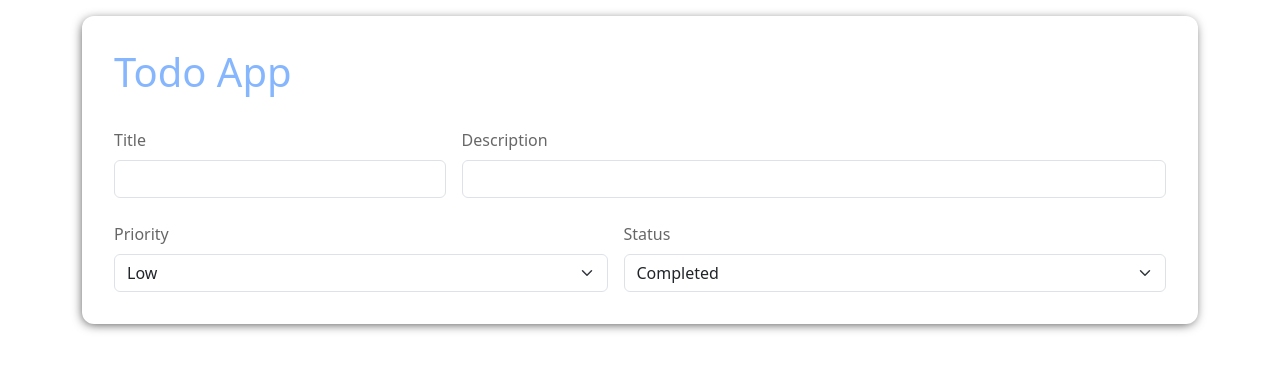
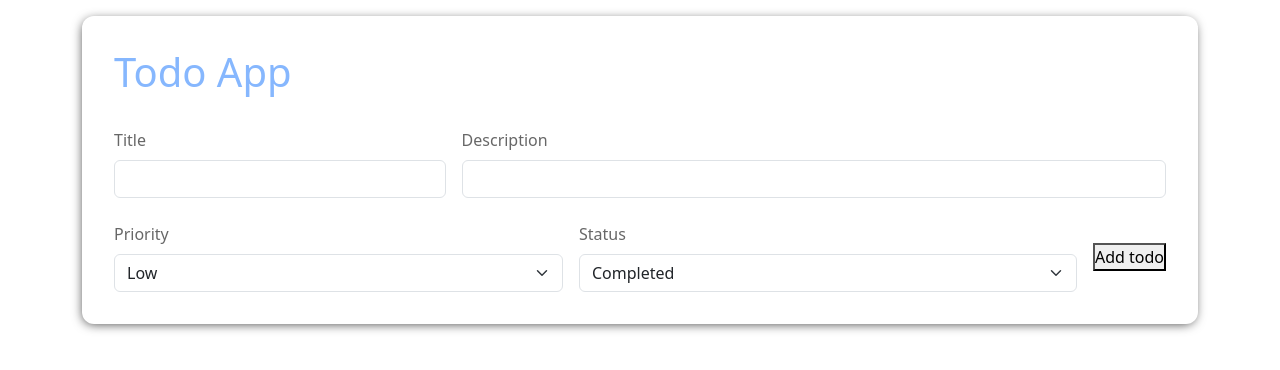
Before and after one commit to mowhammadali/angular-first-todo-app, an Angular app: page / in a window 1280 px wide. Shown: the top 370 px of the page. Built offline with nearby package versions, Linux system fonts and the light colour scheme.

Commit message:
[add] new todo to list

```diff
--- a/src/app/components/todo-generator/todo-generator.component.html
+++ b/src/app/components/todo-generator/todo-generator.component.html
@@ -3,17 +3,22 @@
     <div class="row-1">
         <div appItemGrow>
             <label for="formControlTitleInput" class="form-label">Title</label>
-            <input type="text" class="form-control" id="formControlTitleInput" />
+            <input type="text" class="form-control" id="formControlTitleInput" #todoTitle />
         </div>
         <div appItemGrow [grow-value]="6">
             <label for="formControlDescriptionInput" class="form-label">Description</label>
-            <input type="email" class="form-control" id="formControlDescriptionInput" />
+            <input
+                type="email"
+                class="form-control"
+                id="formControlDescriptionInput"
+                #todoDescription
+            />
         </div>
     </div>
     <div class="row-2">
         <div appItemGrow>
             <label for="formControlPriorityInput" class="form-label">Priority</label>
-            <select class="form-select" id="formControlPriorityInput">
+            <select class="form-select" id="formControlPriorityInput" #todoPriority>
                 <option selected value="low">Low</option>
                 <option value="medium">Medium</option>
                 <option value="high">High</option>
@@ -21,10 +26,13 @@
         </div>
         <div appItemGrow>
             <label for="formControlStatusInput" class="form-label">Status</label>
-            <select class="form-select" id="formControlStatusInput">
+            <select class="form-select" id="formControlStatusInput" #todoStatus>
                 <option selected value="completed">Completed</option>
                 <option value="not-completed">Not completed</option>
             </select>
         </div>
+        <div>
+            <button (click)="addNewTodo()">Add todo</button>
+        </div>
     </div>
 </div>
--- a/src/app/components/todo-generator/todo-generator.component.ts
+++ b/src/app/components/todo-generator/todo-generator.component.ts
@@ -1,4 +1,5 @@
-import { Component, OnInit } from '@angular/core';
+import { Component, ElementRef, EventEmitter, OnInit, Output, ViewChild } from '@angular/core';
+import { type TodoType } from '../../pages/home/home.component';
 
 @Component({
     selector: 'app-todo-generator',
@@ -6,7 +7,40 @@ import { Component, OnInit } from '@angular/core';
     styleUrls: ['./todo-generator.component.css'],
 })
 export class TodoGeneratorComponent implements OnInit {
+    @ViewChild('todoTitle') title: ElementRef;
+    @ViewChild('todoDescription') description: ElementRef;
+    @ViewChild('todoPriority') priority: ElementRef;
+    @ViewChild('todoStatus') status: ElementRef;
+
+    @Output('addNewTodo') addTodo = new EventEmitter<TodoType>();
+
     constructor() {}
+
+    public addNewTodo(): void {
+        const {
+            title: { nativeElement: titleElement },
+            description: { nativeElement: descriptionElement },
+            priority: { nativeElement: priorityElement },
+            status: { nativeElement: statusElement },
+        } = this;
+
+        const inputFillCheck =
+            titleElement.value.trim() &&
+            descriptionElement.value.trim() &&
+            priorityElement.value.trim() &&
+            statusElement.value.trim();
+
+        if (inputFillCheck) {
+            const newTodo: TodoType = {
+                title: titleElement.value,
+                description: descriptionElement.value,
+                priority: priorityElement.value,
+                status: statusElement.value,
+            };
+
+            this.addTodo.emit(newTodo);
+        }
+    }
 
     ngOnInit(): void {}
 }
--- a/src/app/pages/home/home.component.html
+++ b/src/app/pages/home/home.component.html
@@ -1,3 +1,3 @@
 <div class="container">
-    <app-todo-generator></app-todo-generator>
+    <app-todo-generator (addNewTodo)="addNewTodo($event)"></app-todo-generator>
 </div>
--- a/src/app/pages/home/home.component.ts
+++ b/src/app/pages/home/home.component.ts
@@ -1,4 +1,12 @@
 import { Component, OnInit } from '@angular/core';
+
+export type TodoType = {
+    title: string;
+    description: string;
+    status: string;
+    priority: string;
+    [key: string]: any;
+};
 
 @Component({
     selector: 'app-home',
@@ -6,7 +14,13 @@ import { Component, OnInit } from '@angular/core';
     styleUrls: ['./home.component.css'],
 })
 export class HomeComponent implements OnInit {
+    public todos: TodoType[] = [];
+
     constructor() {}
+
+    public addNewTodo(todo: TodoType) {
+        this.todos = [...this.todos, todo];
+    }
 
     ngOnInit(): void {}
 }
```
